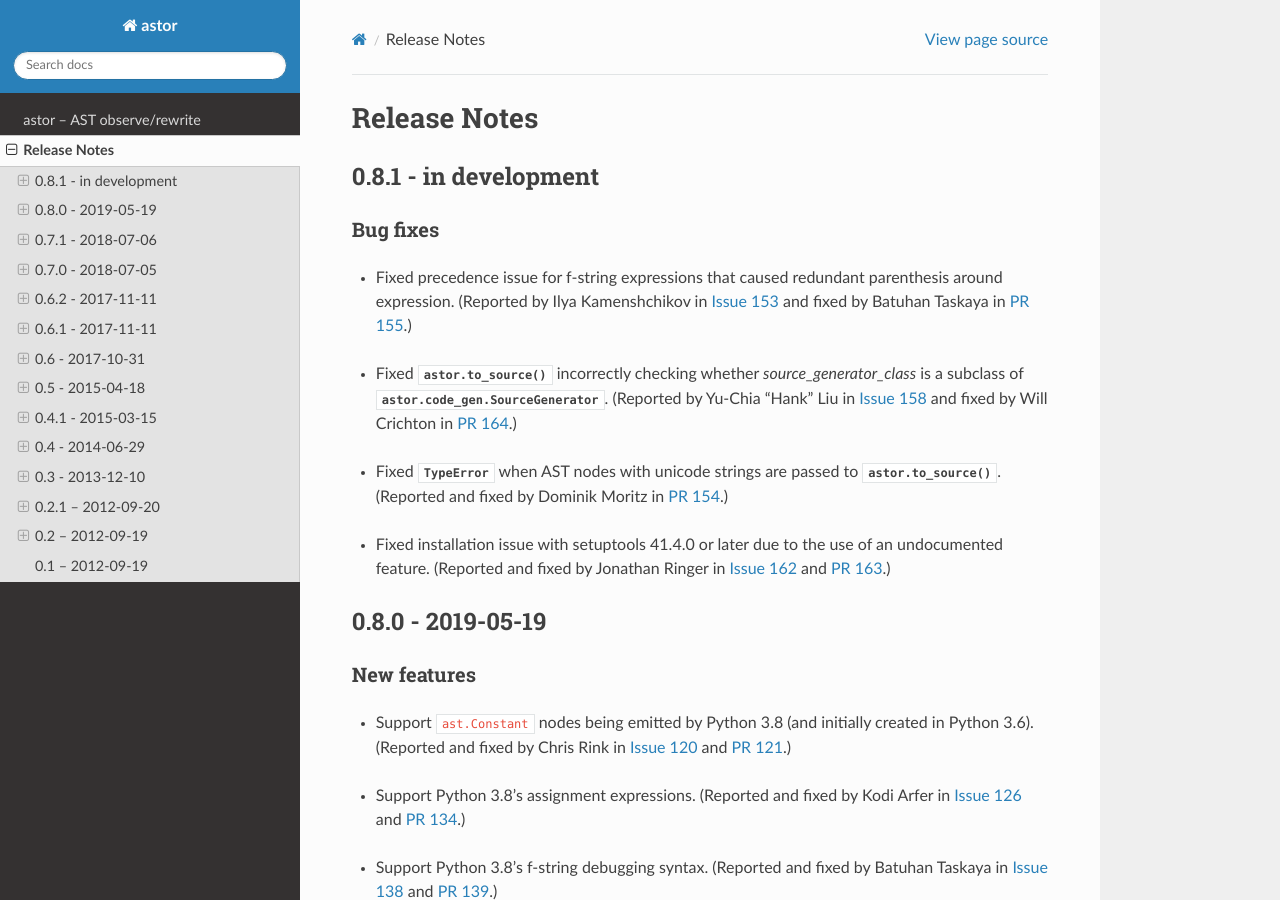
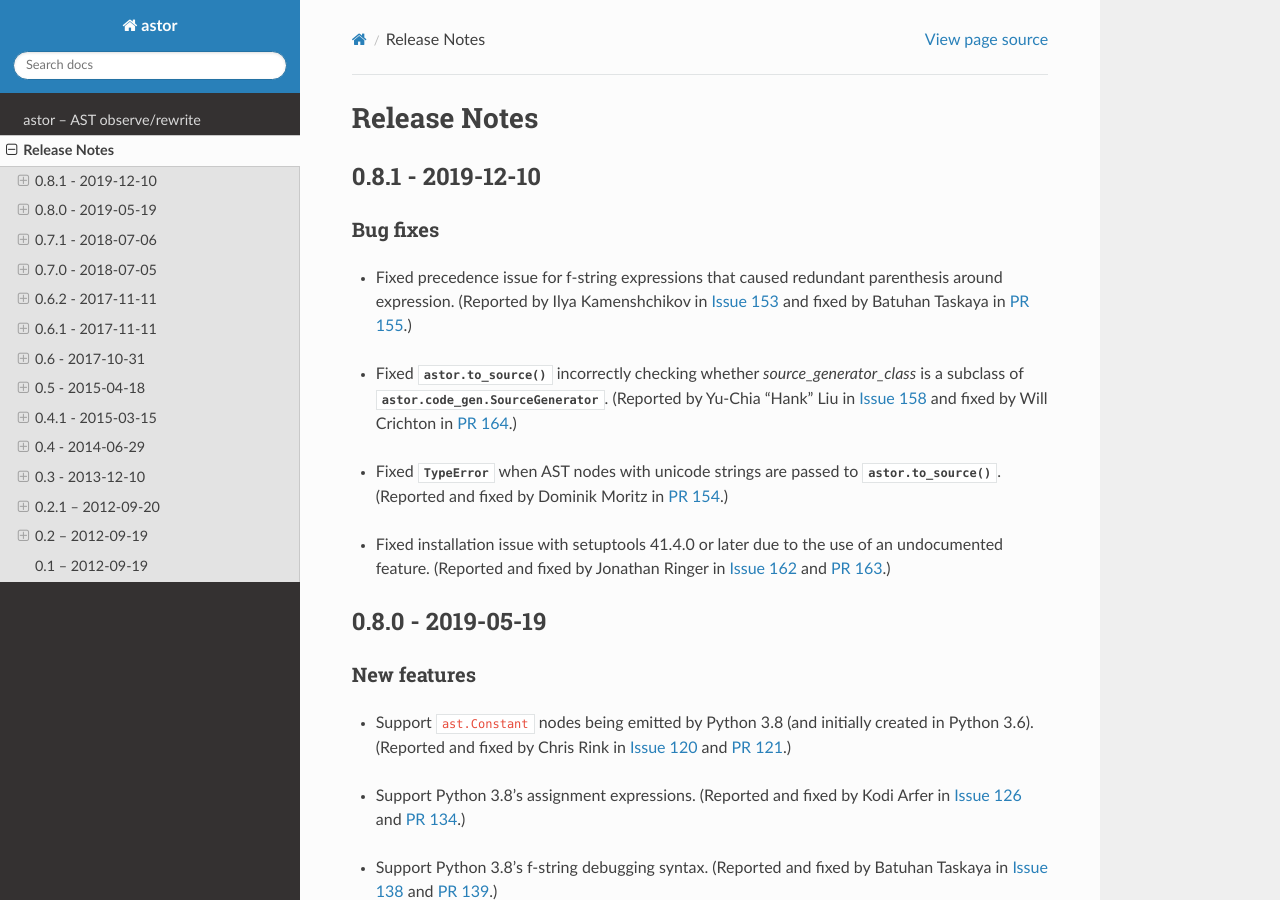
Before and after one commit to berkerpeksag/astor, a Sphinx documentation site: the page built from docs/changelog.rst, in a window 1280 px wide and 900 px high. Built offline with Sphinx 7.4.7 and the Read the Docs theme 2.0.0, drawn with Linux system fonts in a browser that asks for light colours; the version number could not be read and is left out.

Commit message:
Prepare for 0.8.1

```diff
--- a/docs/changelog.rst
+++ b/docs/changelog.rst
@@ -2,8 +2,8 @@
 Release Notes
 =============
 
-0.8.1 - in development
-----------------------
+0.8.1 - 2019-12-10
+------------------
 
 Bug fixes
 ~~~~~~~~~
```
Also changed, not shown: 1 other file.
